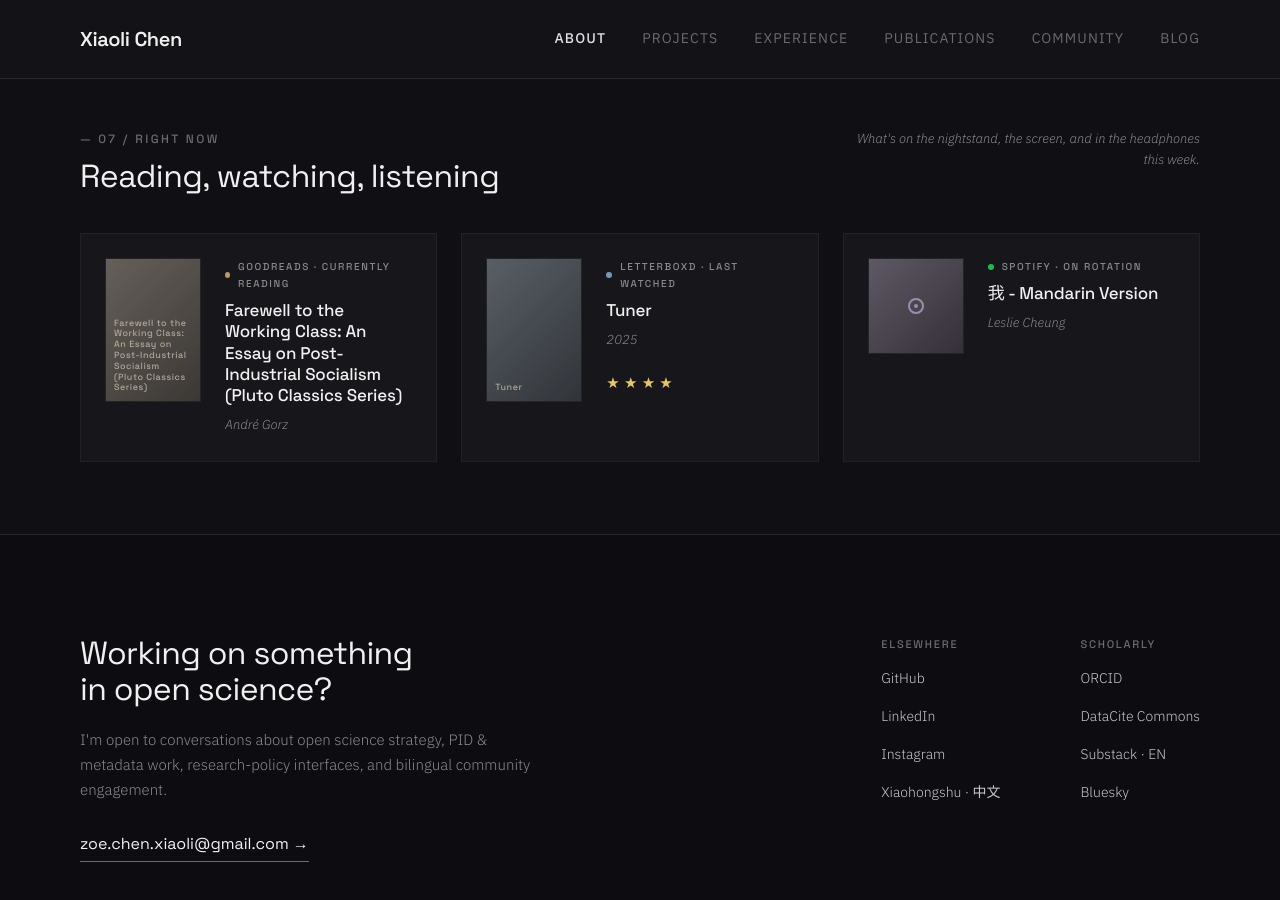
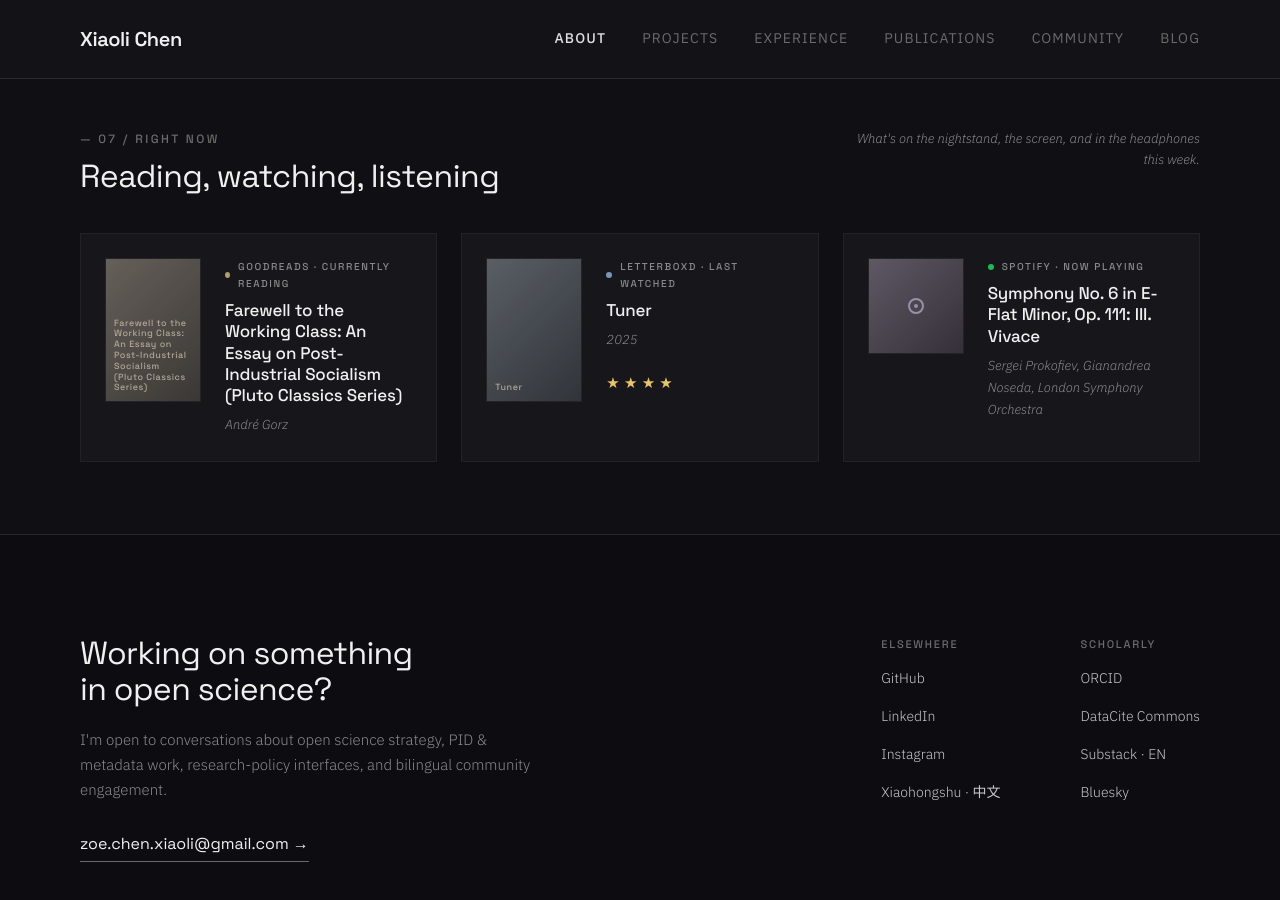
Before and after one commit to xchen101/xchen101.github.io, a Jekyll site: the page built from index.md, in a window 1280 px wide and 900 px high, scrolled down 6657 px. Built offline with Jekyll 4.4.1, drawn with Linux system fonts in a browser that asks for light colours; comment, search, counter and statistics services are not loaded; grey boxes are pictures that could not be loaded.

Commit message:
update: Right Now widget data (auto)

```diff
--- a/_data/now.yml
+++ b/_data/now.yml
@@ -1,4 +1,4 @@
-# Right now — auto-generated by Hermes cron on 2026-06-29 05:00 UTC
+# Right now — auto-generated by Hermes cron on 2026-06-29 11:00 UTC
 # Sources: Goodreads RSS / Letterboxd RSS / Spotify API
 
 reading:
@@ -23,9 +23,9 @@ watching:
 listening:
   service: "Spotify"
   accent: "#1DB954"
-  label: "On rotation"
-  title: "我 - Mandarin Version"
-  artist: "Leslie Cheung"
-  url: "https://open.spotify.com/track/2t4PpZK5parrhW4cImPBIm"
+  label: "Now playing"
+  title: "Symphony No. 6 in E-Flat Minor, Op. 111: III. Vivace"
+  artist: "Sergei Prokofiev, Gianandrea Noseda, London Symphony Orchestra"
+  url: "https://open.spotify.com/track/6GQwvwV5GfIY8BdZrXqUJL"
   profile_url: "https://open.spotify.com/"
-  image: "https://i.scdn.co/image/ab67616d00001e02025cf465a10285a4591c892b"
+  image: "https://i.scdn.co/image/ab67616d00001e026c0abfe9d3f9b179407d73f3"
```
